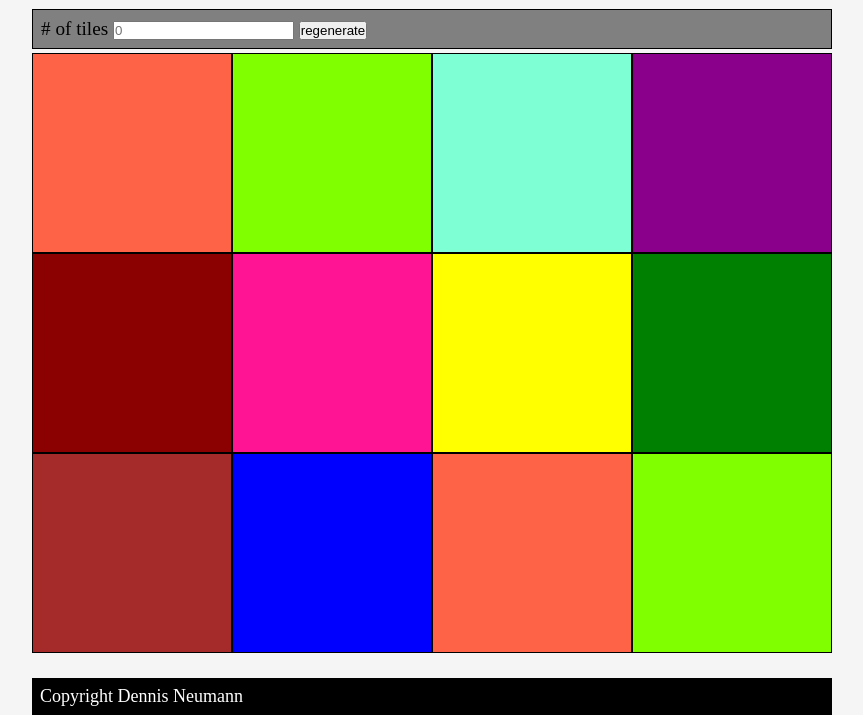
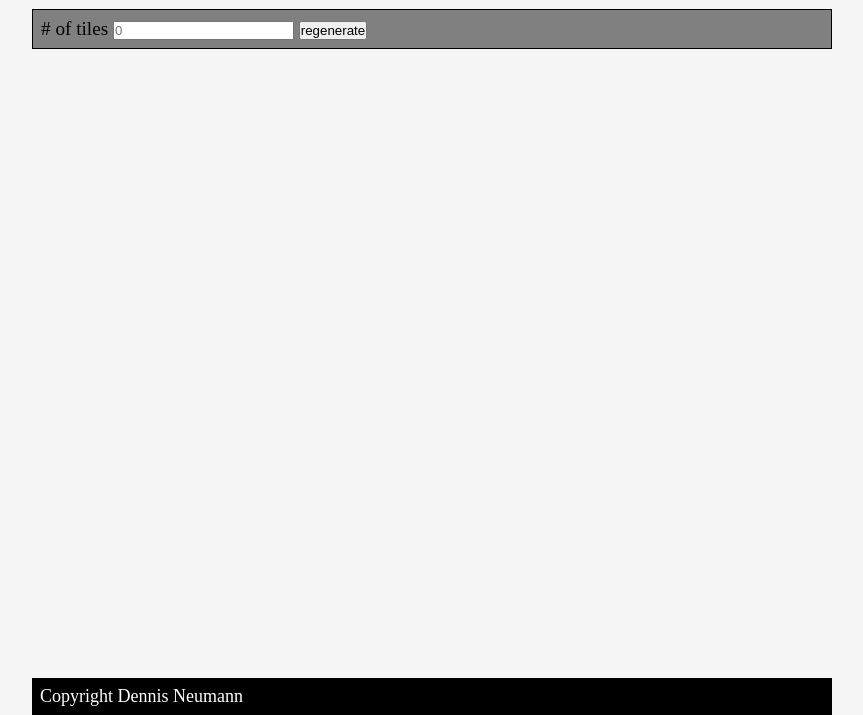
Before and after one commit to DennisNeu/color-tiles, a plain HTML site: page index.html in a window 1280 px wide. Both pictures are taken after a click on the button "regenerate". Shown: the part 85-800 px from the top of the page, without its empty margins (208-1071 px from the left). Drawn offline with Linux system fonts and the light colour scheme.

Commit message:
Add removal of tiles before regeneration
This is done so a button press does not simply
add more tiles. This way, the user has more
control over the amount of tiles.

```diff
--- a/logic.js
+++ b/logic.js
@@ -4,6 +4,7 @@ const input = document.querySelector("#tiles-number");
 
 button.addEventListener("click", function() {
     const tilesNumber = input.value;
+    deleteTiles();
     generateTiles(tilesNumber);
 });
 
@@ -43,4 +44,12 @@ function generateTiles(tilesNumber) {
     }
 }
 
+function deleteTiles() {
+    const tiles = document.querySelectorAll(".tile");
+
+    tiles.forEach(tile => {
+        container.removeChild(tile);
+    });
+}
+
 generateTiles(12);
--- a/style.css
+++ b/style.css
@@ -29,6 +29,7 @@ header {
     background-color: grey;
     font-size: larger;
     border: black solid 1px;
+    width: 800px;
 }
 
 .controls p {
```
